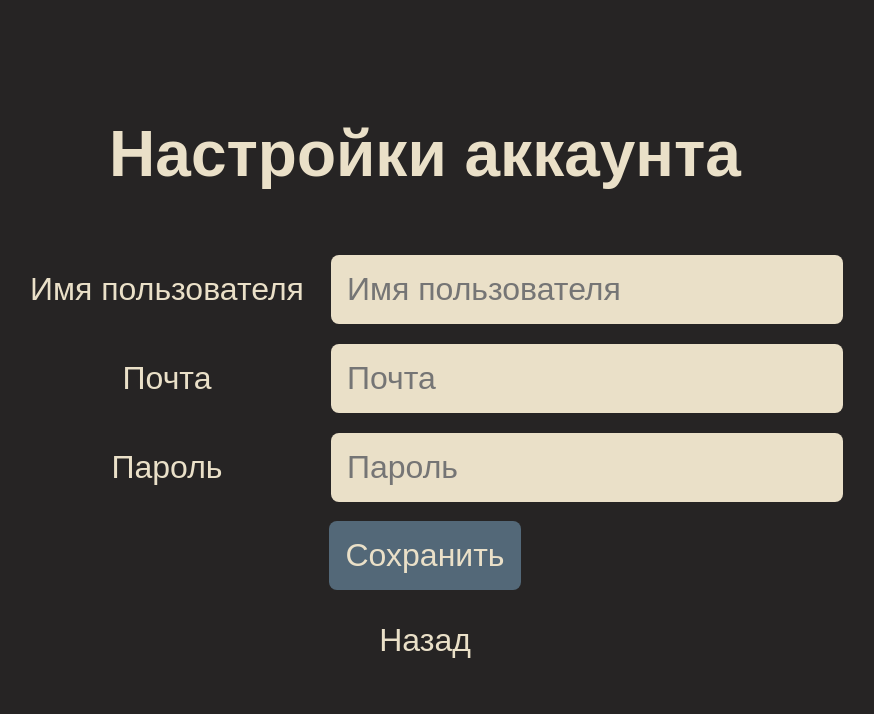
After one commit to kirill737/PC_configurator, a Flask app: template templates/settings.html in a window 1280 px wide. The commit adds this page. Shown: the top 714 px of the page, without its empty margins (215-1089 px from the left). Run offline with Flask 3, Linux system fonts and the light colour scheme; the template is opened without the code that fills it, so the values that code supplies are empty; parts of the project's set-up code (start-up, migrations or seed data) failed here and were passed over; some libraries are stand-ins or nearby versions.

Commit message:
settings beva

```diff
--- a/controllers/db/component_controller.py
+++ b/controllers/db/component_controller.py
@@ -18,7 +18,11 @@ def add_component(component_type: str, price: int, info: dict):
     cur = conn.cursor()
 
     try:
-        cur.execute("INSERT INTO components (type, price) VALUES (%s, %s) RETURNING id", (type, price))
+        cur.execute(
+            "INSERT INTO components (type, price)"
+            "VALUES (%s, %s) RETURNING id;",
+            (component_type, price)
+        )
         component_id = cur.fetchone()[0]
 
         insert_queries = {
--- a/main.py
+++ b/main.py
@@ -4,7 +4,7 @@ from database.psql import get_psql_db_connection
 from controllers.db.user_controller import *
 # check_user_login_data, get_user_id, reg_user, DifferentPasswords, EmailTaken, get_user_data
 import logging
-
+from settings import init_settings
 # Настрофка логов
 logging.basicConfig(
     filename="logs/pc_config_main.log",  # Лог в файл
@@ -15,6 +15,7 @@ logging.basicConfig(
 
 # Запуск сервеоа
 app = Flask(__name__)
+init_settings(app)
 app.secret_key = 'supersecretkey'
 
 @app.route('/')
@@ -80,7 +81,7 @@ def dashboard():
 
     conn = get_psql_db_connection()
     cur = conn.cursor()
-    cur.execute("SELECT * FROM components")
+    cur.execute("SELECT * FROM components;")
     components = cur.fetchall()
     cur.close()
     conn.close()
--- a/static/styles/base.css
+++ b/static/styles/base.css
@@ -6,9 +6,13 @@ body {
     text-align: center;
 }
 
+.text_title {
+    color: var(--pearl);
+    font-size: 4em;
+}
 .text {
     color: var(--pearl);
-    font-size: 4em;
+    font-size: 2em;
 }
 
 .container {
@@ -22,7 +26,7 @@ body {
     font-size: 1em;
     border-radius: 1em;
     width: 30em;
-    margin: 10em auto;
+    margin: 5em auto;
 }
 
 .second_button {
@@ -39,11 +43,13 @@ body {
 
 h2 {
     color: var(--charcoal);
+    width: auto;
 }
 
 input, button {
     padding: 1rem;
-    margin-top: 1rem;
+    margin-top: 0.5rem;
+    margin-bottom: 0.5rem;
     border: none;
     border-radius: 0.5rem;
     font-size: 2em;
--- /dev/null
+++ b/static/styles/settings.css
@@ -0,0 +1,21 @@
+input.settings {
+    width: 15em;
+}
+
+td.text {
+    width: 10em;
+}
+
+#settings.container {
+    display: flex;
+    flex-direction: column;
+    align-items: center;
+    justify-content: center;
+    margin-top: 2em;
+    background-color: var(-light);
+    padding: 2em;
+    font-size: 1em;
+    border-radius: 1em;
+    width: 80%;
+    margin: 2em auto;
+}
--- a/templates/dashboard.html
+++ b/templates/dashboard.html
@@ -8,7 +8,6 @@
     <link rel="stylesheet" href="{{ url_for('static', filename='styles/colors.css') }}">
     <link rel="stylesheet" href="{{ url_for('static', filename='styles/base.css') }}">
     <link rel="stylesheet" href="{{ url_for('static', filename='styles/profile.css') }}">
-
 </head>
 <body>
     <script src="{{ url_for('static', filename='scripts/profileScript.js') }}" defer></script>
@@ -22,9 +21,10 @@
             <img src="{{ url_for('static', filename='images/profile_icon.png') }}" alt="Профиль" onclick="toggleMenu()">
         </a>
         <div class="profile-menu" id="profileMenu">
-            <a> {{user_data['username']}}</a>
+            <a> {{ user_data['username'] }}</a>
             <a href="/profile">Мой профиль</a>
-            <a href="/settings">Настройки</a>
+            <a href="{{ url_for('open_settings_page')}}" class="second_button">Настройки</a>
+            <a href="{{ url_for('static', filename='settings') }}">Настройки</a>
             <a href="{{ url_for('logout') }}">Выход</a>
         </div>
     </div>
--- a/templates/login.html
+++ b/templates/login.html
@@ -12,7 +12,7 @@
 </head>
 <body>
     <div class="container">
-        <h2 class="text">Вход</h2>
+        <h2 class="text_title">Вход</h2>
         <form action="/login" method="post">
             <input type="email" name="email" placeholder="Почта" required>
             <input type="password" name="password" placeholder="Пароль" required>
--- a/templates/registration.html
+++ b/templates/registration.html
@@ -11,7 +11,7 @@
 </head>
 <body>
     <div class="container">
-        <h2 class="text">Регистрация</h2>
+        <h2 class="text_title">Регистрация</h2>
         <form action="/register" method="post">
             <input type="username" name="username" placeholder="Имя пользователя" required>
             <input type="email" name="email" placeholder="Почта" required>
--- /dev/null
+++ b/templates/settings.html
@@ -0,0 +1,49 @@
+<!DOCTYPE html>
+<html lang="ru">
+<head>
+    <meta charset="UTF-8">
+    <meta name="viewport" content="width=device-width, initial-scale=1.0">
+    <title>Настройки</title>
+    <link rel="icon" href="{{ url_for('static', filename='images/hoodwink.ico') }}" type="image/x-icon">
+    <link rel="stylesheet" href="{{ url_for('static', filename='styles/colors.css') }}">
+    <link rel="stylesheet" href="{{ url_for('static', filename='styles/base.css') }}">
+    <link rel="stylesheet" href="{{ url_for('static', filename='styles/profile.css') }}">
+    <link rel="stylesheet" href="{{ url_for('static', filename='styles/settings.css') }}">
+    <!-- <link rel="stylesheet" href="{{ url_for('static', filename='styles.css') }}"> -->
+</head>
+<body>
+    <div class="container" id="settings">
+        <h2 class="text_title">Настройки аккаунта</h2>
+        <form action="/save_settings" method="post">
+            <table>
+                <tr>
+                    <td class="text">Имя пользователя</td>
+                    <td>
+                        <input name="username" value="{{ user_data['username']}}" placeholder="Имя пользователя" class="settings" required>
+                    </td>
+                </tr>
+                <tr>
+                    <td class="text">Почта</td>
+                    <td>
+                        <input name="email" value="{{ user_data['email']}}" placeholder="Почта" class="settings" required>
+                    </td>
+                </tr>
+                <tr>
+                    <td class="text">Пароль</td>
+                    <td>
+                        <input name="password" value="{{ user_data['password']}}" placeholder="Пароль" class="settings" required>
+                    </td>
+                </tr>
+            </table>
+
+            <button type="submit">Сохранить</button>
+            {% if error %}
+                <p class="error">{{ error }}</p>
+            {% endif %}
+        </form>
+        <form action="/dashboard">
+            <button type="submit" class="second_button">Назад</button>
+        </form>
+    </div>
+</body>
+</html>
```
Also changed, not shown: controllers/db/user_controller.py (+71 -11 lines), settings.py (added, +34 -0 lines), templates/guest.html (deleted).
